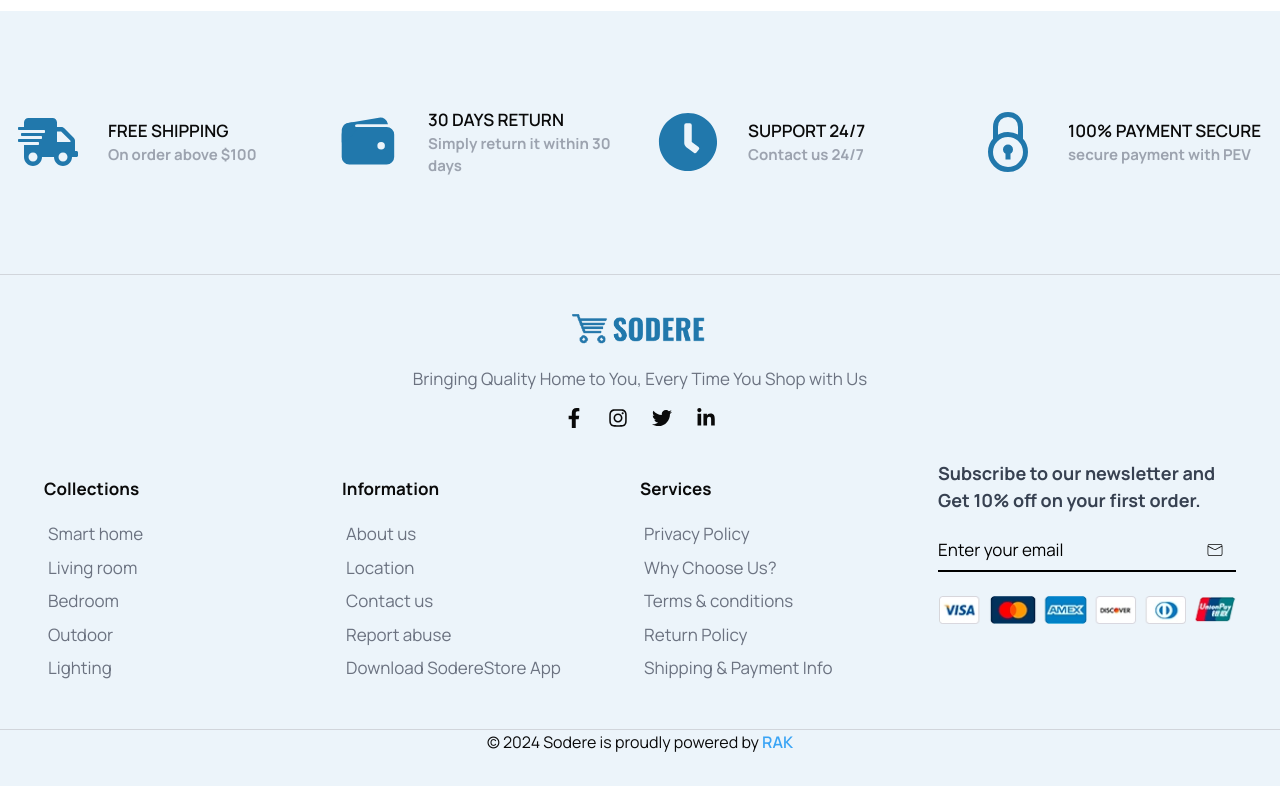
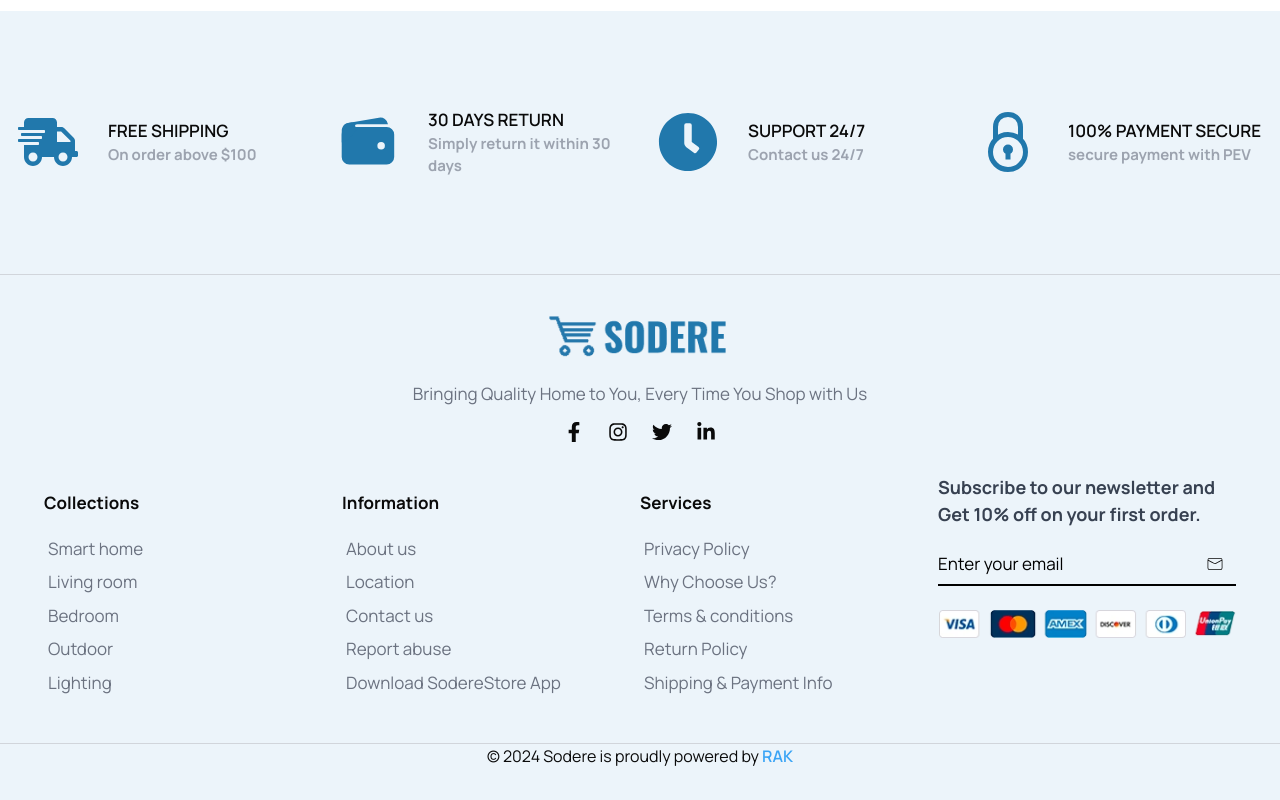
Before and after one commit to voidrak/Sodere-Store, a React (Vite) app: page / in a window 1280 px wide. Shown: the part 4524-5324 px from the top of the page. Built offline with nearby package versions, Linux system fonts and the light colour scheme.

Commit message:
add about us page

```diff
--- a/src/App.jsx
+++ b/src/App.jsx
@@ -14,6 +14,7 @@
 import toast, { Toaster } from "react-hot-toast";
 import { WishListContextProvider } from "./contexts/WishListContext";
 import { SearchContextProvider } from "./contexts/SearchContext";
+import AboutUsPage from "./Pages/AboutUsPage";
 
 const App = () => {
   const notify = () => toast("Here is your toast.");
@@ -68,6 +69,7 @@
                   <Route path="search" element={<SearchPage />} />
                   <Route path="categories" element={<CategoriesPage />} />
                   <Route path="wishlist" element={<WishListPage />} />
+                  <Route path="about" element={<AboutUsPage />} />
                   <Route path="*" element={<ErrorPage />} />
                 </Route>
               </Routes>
--- a/src/Components/CategoryPage/CategoriesSection.jsx
+++ b/src/Components/CategoryPage/CategoriesSection.jsx
@@ -20,7 +20,6 @@
   }, [categoryMainList]);
 
   return (
-    <div className="">
     <div className="">
       <div className="bg-[url('/category-bg.jpeg')] py-10 text-center">
         <h1 className="text-[34px] font-bold md:text-[44px] lg:text-[49px] min-[1200px]:text-[55px]">
@@ -54,7 +53,6 @@
         totalPost={categoryMainList.length}
       />
     </div>
-    </div>
   );
 };
 
--- a/src/Components/SharedLayout/Footer.jsx
+++ b/src/Components/SharedLayout/Footer.jsx
@@ -11,6 +11,7 @@
 import { GrSecure } from "react-icons/gr";
 import { IoIosArrowDown, IoIosArrowUp } from "react-icons/io";
 import { CiMail } from "react-icons/ci";
+import { Link } from "react-router-dom";
 const Footer = () => {
   return (
     <div className=" w-full bg-[#ecf4fa]  ">
@@ -59,9 +60,9 @@
       <div className="bg-yelow-300 mx-auto  grid max-w-[540px] border-y border-gray-300 px-3 md:max-w-[830px] lg:max-w-[1400px] ">
         <div className="mx-auto my-8 flex w-[95%] flex-col items-center gap-y-4">
           <img
-            src="public/sodere-logo.png"
+            src="/sodere-logo.png"
             alt="sodere logo"
-            className="w-[150px]"
+            className="w-[150px] sm:w-[200px] "
           />
           <p className="text-center text-[17px] text-gray-500 ">
             Bringing Quality Home to You, Every Time You Shop with Us
@@ -128,22 +129,31 @@
               <IoIosArrowUp className=" hidden group-hover:block md:group-hover:hidden" />
             </h1>
             <ul className=" hidden cursor-pointer group-hover:block md:block ">
+              <Link to="about">
                 <li className=" p-1 text-[17px] text-gray-500 hover:text-gray-900 ">
                   About us
                 </li>
-
+              </Link>
+              <Link to="">
                 <li className=" p-1 text-[17px] text-gray-500 hover:text-gray-900 ">
                   Location
                 </li>
+              </Link>{" "}
+              <Link to="">
                 <li className=" p-1 text-[17px] text-gray-500 hover:text-gray-900 ">
                   Contact us
                 </li>
+              </Link>{" "}
+              <Link to="">
                 <li className=" p-1 text-[17px] text-gray-500 hover:text-gray-900 ">
                   Report abuse
                 </li>
+              </Link>{" "}
+              <Link to="">
                 <li className=" p-1 text-[17px] text-gray-500 hover:text-gray-900 ">
                   Download SodereStore App
                 </li>
+              </Link>
             </ul>
           </div>
           <div className="group border-b-2 border-gray-300  pb-3  md:border-none ">
@@ -156,21 +166,31 @@
               <IoIosArrowUp className="hidden  group-hover:block md:group-hover:hidden" />
             </h1>
             <ul className=" hidden cursor-pointer group-hover:block md:block ">
+              <Link to="">
                 <li className=" p-1 text-[17px] text-gray-500 hover:text-gray-900 ">
                   Privacy Policy
                 </li>
+              </Link>
+              <Link to="">
                 <li className=" p-1 text-[17px] text-gray-500 hover:text-gray-900 ">
                   Why Choose Us?
                 </li>
+              </Link>
+              <Link to="">
                 <li className=" p-1 text-[17px] text-gray-500 hover:text-gray-900 ">
                   Terms & conditions
                 </li>
+              </Link>
+              <Link to="">
                 <li className=" p-1 text-[17px] text-gray-500 hover:text-gray-900 ">
                   Return Policy
                 </li>
+              </Link>
+              <Link to="">
                 <li className=" p-1 text-[17px] text-gray-500 hover:text-gray-900 ">
                   Shipping & Payment Info
                 </li>
+              </Link>
             </ul>
           </div>
           <div className="mt-8  pb-16  lg:mt-0">
--- a/src/Components/SharedLayout/Navbar.jsx
+++ b/src/Components/SharedLayout/Navbar.jsx
@@ -94,7 +94,7 @@
           </div>
           <ul className={`mt-2 pl-2 ${!isPages ? "hidden" : ""} `}>
             <li className="py-2">
-              <Link to="/">
+              <Link to="/about">
                 <p className="">About Us</p>
               </Link>
             </li>
--- /dev/null
+++ b/src/Pages/AboutUsPage.jsx
@@ -0,0 +1,47 @@
+import React from "react";
+import { FaHome, FaArrowRight } from "react-icons/fa";
+import { TbMathGreater } from "react-icons/tb";
+import { Link } from "react-router-dom";
+
+const AboutUsPage = () => {
+  return (
+    <div className="pb-24">
+      <div className="bg-[url('/category-bg.jpeg')] py-10 text-center">
+        <h1 className="text-[34px] font-bold md:text-[44px] lg:text-[49px] min-[1200px]:text-[55px]">
+          About us
+        </h1>
+        <div className="flex items-center justify-center gap-x-2 ">
+          <Link to="/" className="flex items-center  gap-x-2">
+            <FaHome />
+            <p className="">Home</p>
+          </Link>
+          <TbMathGreater size={13} />
+          <p className="font-bold">About us</p>
+        </div>
+      </div>
+      <div className="space-y-4 py-8 text-center">
+        <h2 className="  text-[18px] font-semibold">What we are</h2>
+        <h1 className="text-pretty text-[29px] font-extrabold leading-tight  ">
+          Quality Products and Exceptional Service{" "}
+        </h1>
+        <p className="mx-auto max-w-[495px] text-pretty px-4 text-gray-500">
+          Sodere Store is part of the group that brought you Sodere.com
+          Ethiopian movie subscription service and SodereTube, Ethiopian news
+          and video portal.
+        </p>
+      </div>
+      <Link to="/categories">
+        <button
+          className="mx-auto mt-8 flex items-center justify-center gap-x-4 border-none bg-black px-4 py-[15px] text-[15px] text-white outline-none transition-all duration-300 ease-in-out hover:scale-105  min-[930px]:text-[18px]"
+          onClick={() => {
+            setCurrentCategory("all");
+          }}
+        >
+          EXPLORE PRODUCTS <FaArrowRight />
+        </button>
+      </Link>
+    </div>
+  );
+};
+
+export default AboutUsPage;
```
Lines whose indentation alone changed are shown as unchanged.
